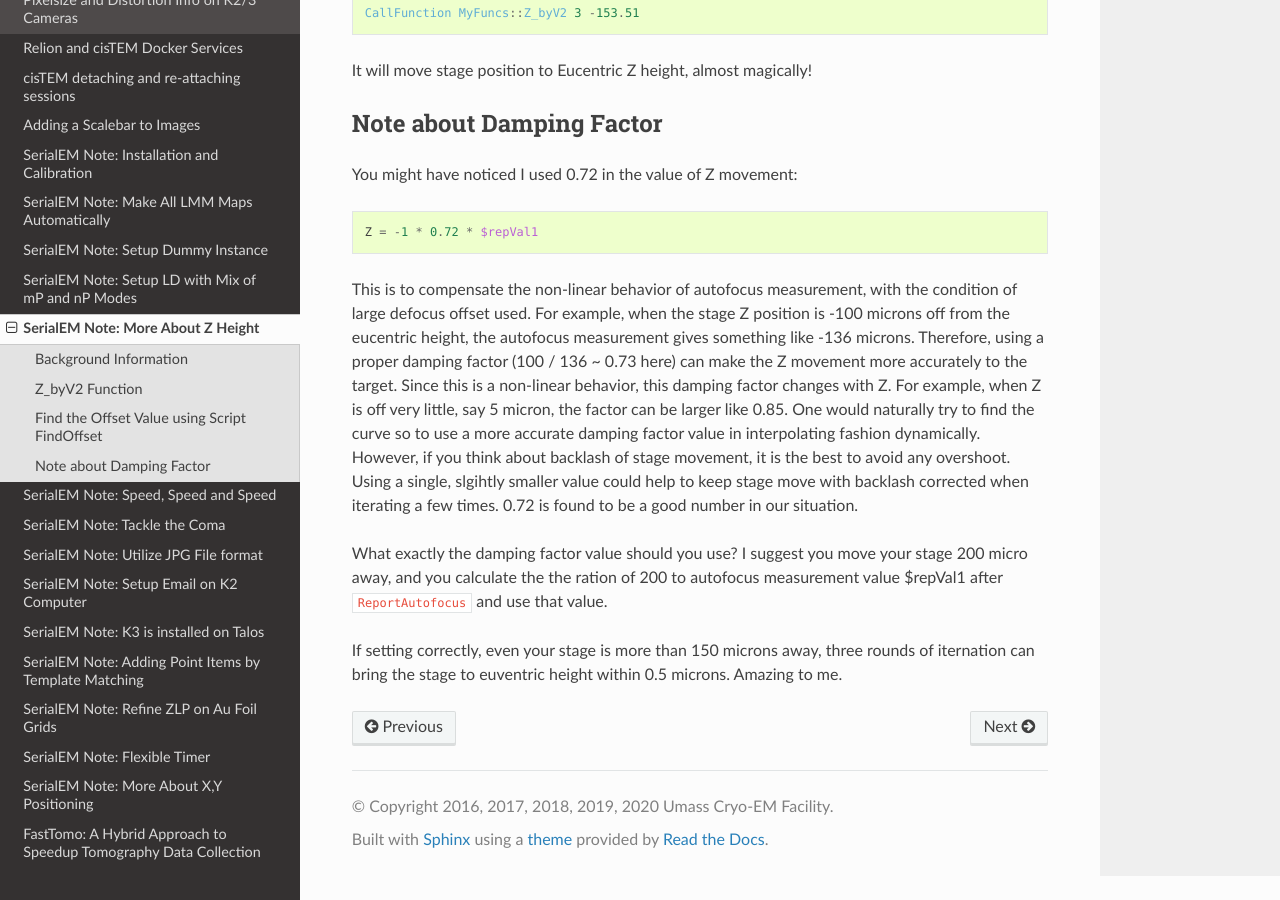
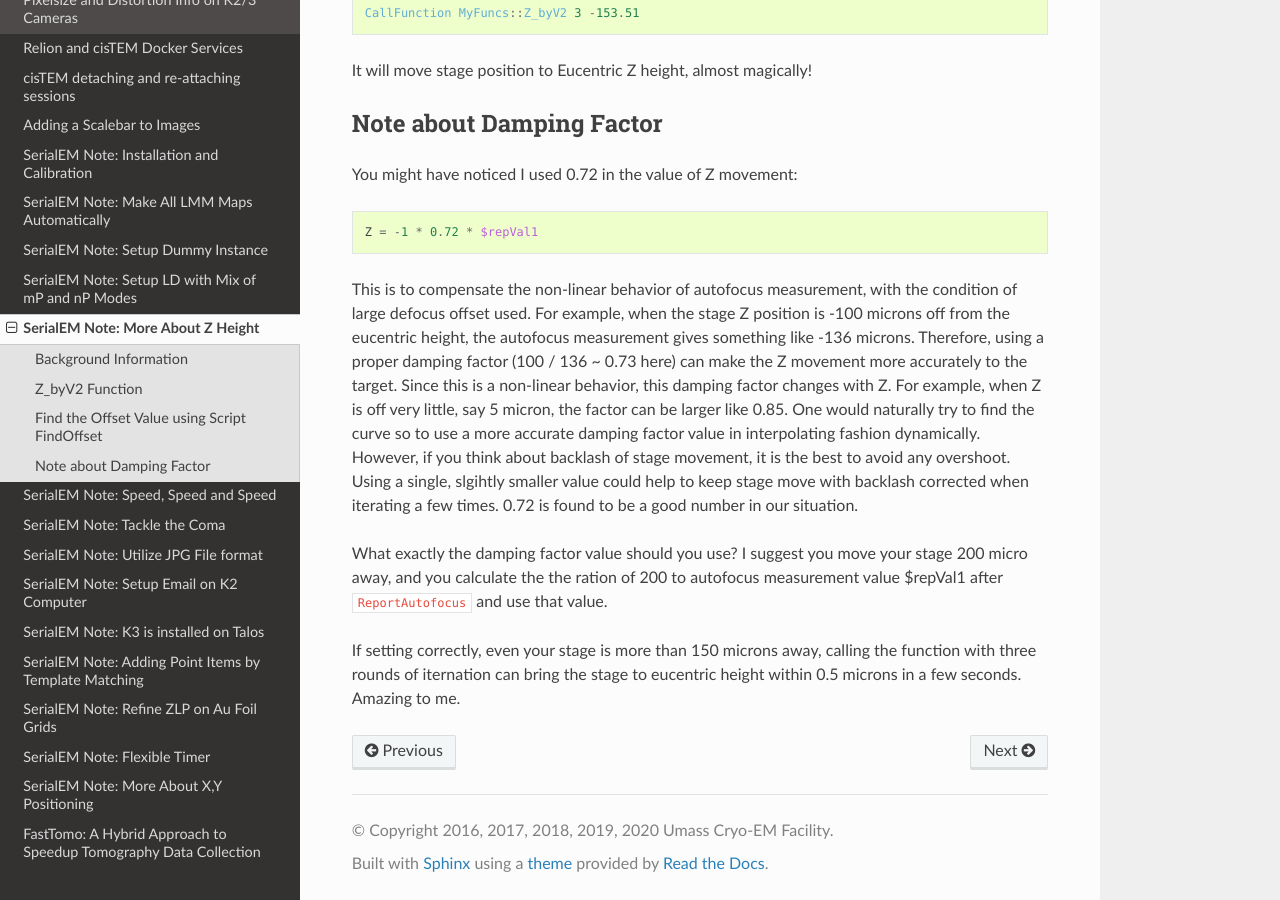
Before and after one commit to xuchen66/sphinx-emdocs, a Sphinx documentation site: the page built from source/serialEM-note-more-about-z-height.rst, in a window 1280 px wide and 900 px high, scrolled down 4111 px. Built offline with Sphinx 7.4.7 and the Read the Docs theme 2.0.0, drawn with Linux system fonts in a browser that asks for light colours; pages that are not in the unit, such as notebooks, are missing from menus.

Commit message:
Update serialEM-note-more-about-z-height.rst

```diff
--- a/source/serialEM-note-more-about-z-height.rst
+++ b/source/serialEM-note-more-about-z-height.rst
@@ -208,4 +208,4 @@ This is to compensate the non-linear behavior of autofocus measurement, with the
 
 What exactly the damping factor value should you use? I suggest you move your stage 200 micro away, and you calculate the the ration of 200 to autofocus measurement value $repVal1 after ``ReportAutofocus`` and use that value.
 
-If setting correctly, even your stage is more than 150 microns away, three rounds of iternation can bring the stage to euventric height within 0.5 microns. Amazing to me.
+If setting correctly, even your stage is more than 150 microns away, calling the function with three rounds of iternation can bring the stage to eucentric height within 0.5 microns in a few seconds. Amazing to me.
```
